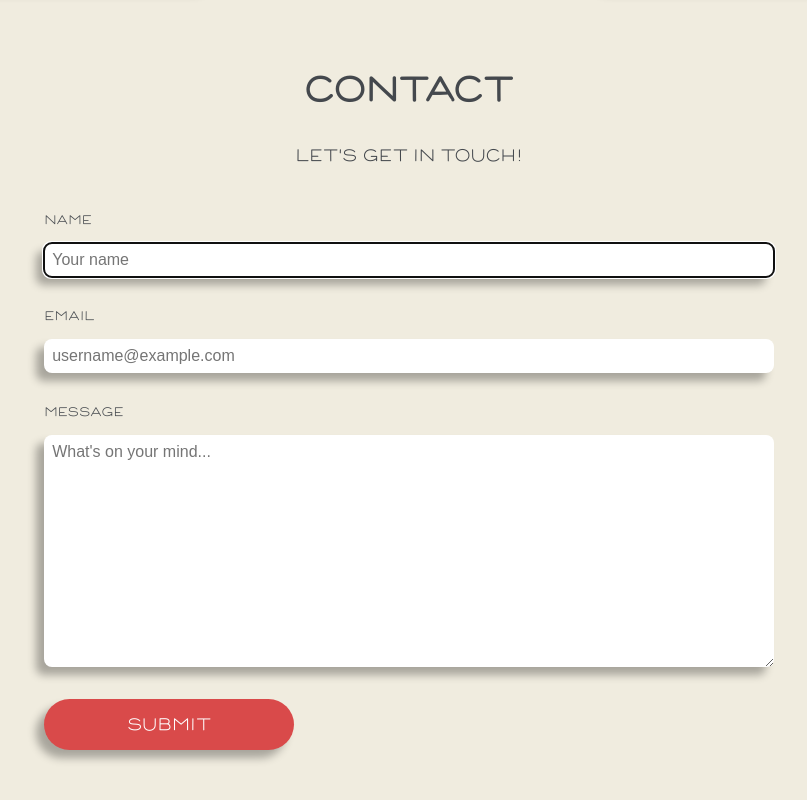
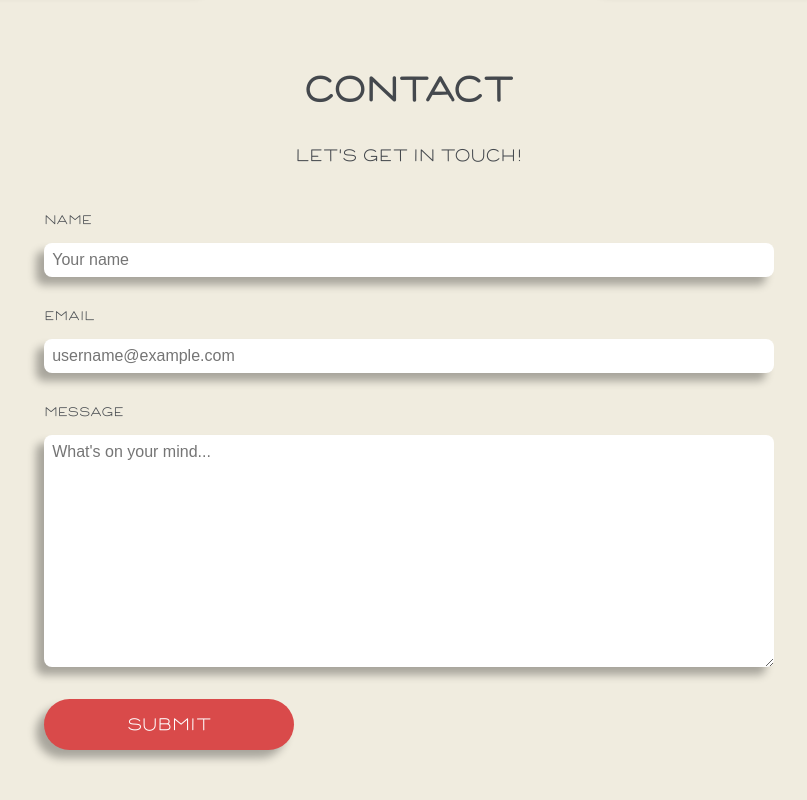
Before and after one commit to mikelee/portfolio-next, a Next.js app: page / in a window 1280 px wide. Shown: the part 2472-3272 px from the top of the page, without its empty margins (231-1038 px from the left). Built offline with nearby package versions, Linux system fonts and the light colour scheme.

Commit message:
Fix page automatically going down to the Contact section
This was caused by the name input being auto focused

```diff
--- a/components/contact-form/contact-form.tsx
+++ b/components/contact-form/contact-form.tsx
@@ -40,7 +40,7 @@ const ContactForm = () => {
     return (
         <form className={styles['contact-form']} ref={formRef} action={'https://usebasin.com/f/e94fc554851b'} method='POST' >
             <label htmlFor='name'>Name</label>
-            <input type='text' name='name' placeholder='Your name' required autoFocus />
+            <input type='text' name='name' placeholder='Your name' required />
             <label htmlFor='email'>Email</label>
             <input type='email' name='email' placeholder='username@example.com' required />
             <label htmlFor='message'>Message</label>
```
